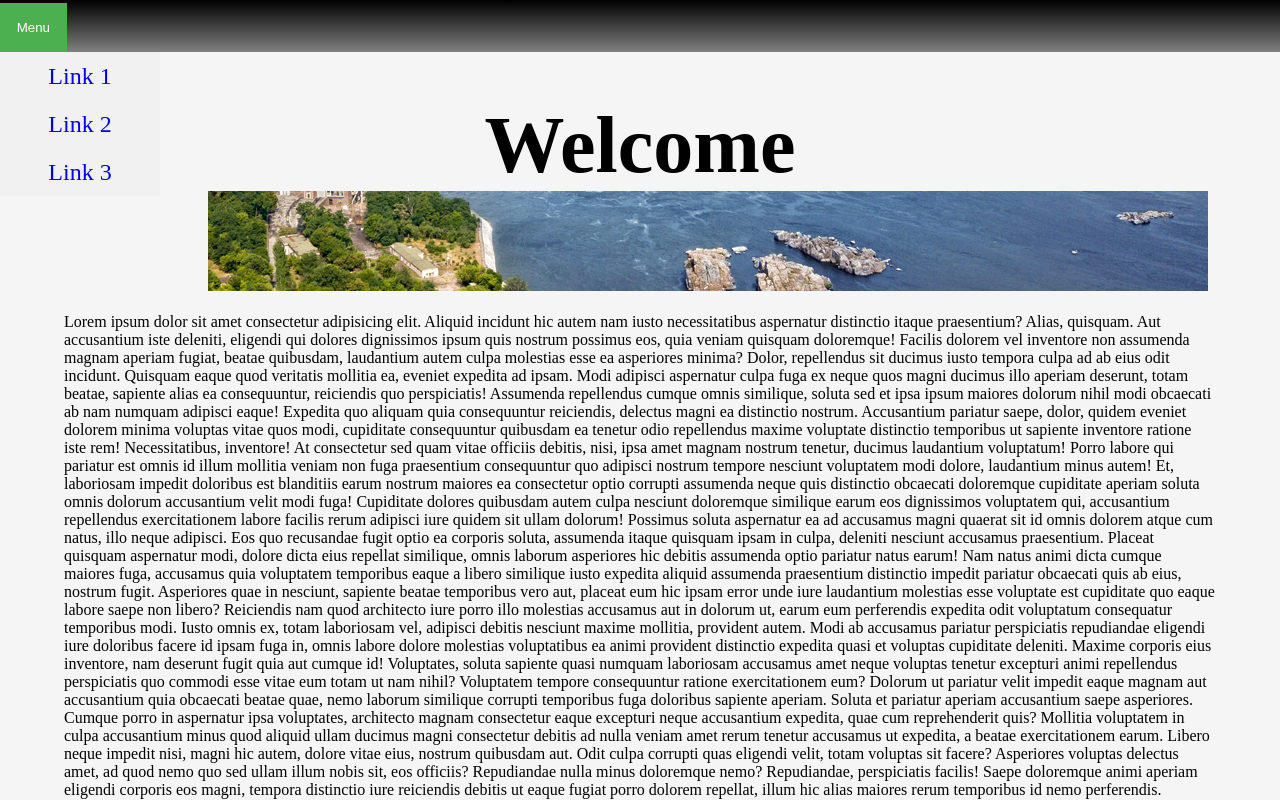
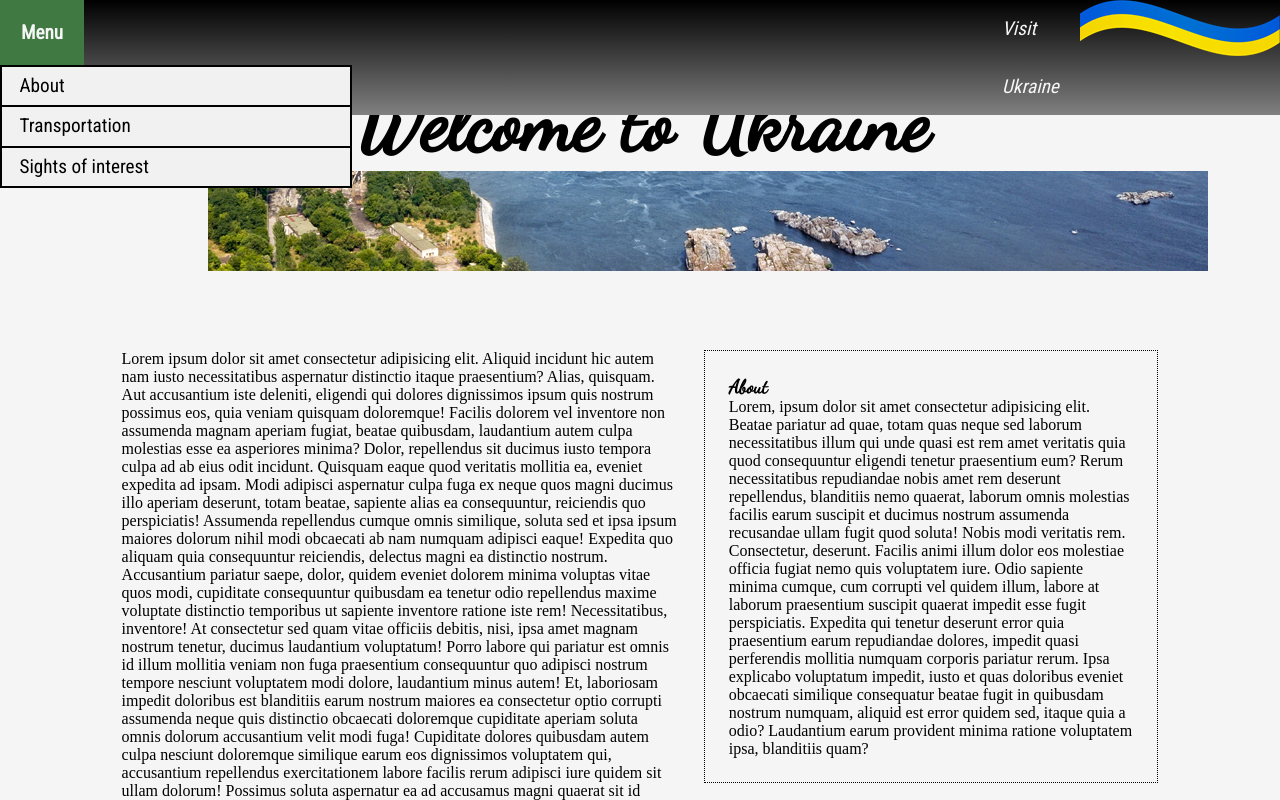
Before and after one commit to oleksandrashevchenko98/css_06, a plain HTML site: page index.html in a window 1280 px wide. Shown: the top 800 px of the page. Drawn offline with Linux system fonts and the light colour scheme; a web font is replaced by a local one.

Commit message:
added items to .section, updated design

```diff
--- a/css/style.css
+++ b/css/style.css
@@ -1,10 +1,12 @@
+@import url("https://fonts.googleapis.com/css2?family=Dancing+Script&family=PT+Serif&family=Phudu&family=Raleway&family=Roboto+Condensed&display=swap");
+
 body {
   background-color: whitesmoke;
 }
 .header,
 footer,
 .header__dropdown-button {
-  color: white;
+  color: whitesmoke;
 }
 .header,
 footer {
@@ -15,10 +17,32 @@ footer {
 .wrapper {
   width: 100%;
 }
+.header__dropdown-button,
+.header,
+.section h4 {
+  font-size: 1.2rem;
+}
+.header__dropdown-button,
+.section h1,
+.section h4 {
+  font-weight: 700;
+}
+
+.section h1,
+.section__image {
+  text-align: center;
+}
+
+.header__dropdown-button,
+.header__dropdown-content a,
+.header__item {
+  font-family: "Roboto Condensed";
+}
+.section h1,
+.section h4 {
+  font-family: "Dancing Script";
+}
 .header {
-  font-size: 1.5rem;
-  text-align: center;
-  line-height: 200%;
   position: fixed;
   display: flex;
 }
@@ -26,6 +50,7 @@ footer {
   position: relative;
   display: inline-block;
 }
+
 .header__dropdown-button {
   background-color: #4caf50;
   padding: 50%;
@@ -35,31 +60,61 @@ footer {
 .header__dropdown-content {
   display: none;
   position: absolute;
-  min-width: 160px;
+  min-width: 350px; /* Не працює, якщо задаю у % */
   z-index: 1;
 }
+.header__dropdown-button:hover {
+  background-color: #407a42;
+  transition: 1s;
+}
+
 .header__dropdown:hover .header__dropdown-content {
   display: block;
   background-color: #f1f1f1;
+  border: 1px solid black;
 }
 .header__dropdown-content a {
+  padding-left: 5%;
   text-decoration: none;
   display: block;
+  color: black;
+  border: 1px solid black;
+  font-size: 1.2rem;
+  line-height: 200%;
+}
+.header__item {
+  padding-left: 75%;
+  line-height: 300%;
+  font-style: italic;
+}
+.header__image {
+  padding-left: 1%;
 }
 .wrapper {
   position: static bottom;
 }
 .section {
-  padding: 100px 5% 50px 5%;
+  padding: 75px 5% 50px 5%;
+}
+.section__article {
+  width: 70%;
 }
 .section h1 {
   font-size: 5rem;
-  font-weight: 700;
   margin: 0 auto;
-  text-align: center;
 }
-.section_image {
+.section--flex {
+  display: flex;
+}
+.section ul {
+  width: 60%;
+}
+.section__image {
   width: 75%;
   margin: 0 auto;
-  text-align: center;
 }
+.section__item {
+  margin: 0 0 5% 5%;
+  padding: 5%;
+  border: 1px dotted black;
+}
--- a/index.html
+++ b/index.html
@@ -13,19 +13,20 @@
         <div class="header__dropdown">
           <button class="header__dropdown-button">Menu</button>
           <div class="header__dropdown-content">
-            <a href="#">Link 1</a>
-            <a href="#">Link 2</a>
-            <a href="#">Link 3</a>
+            <a href="#about">About</a>
+            <a href="#transport">Transportation</a>
+            <a href="#sights">Sights of interest</a>
           </div>
         </div>
-      </header>
+        <div class="header__item"><h3>Visit Ukraine</h></div>
+      <div class="header__image"><img src="img/flag.png" alt="ukrainian-flag"></div></header>
       <div class="section">
-        <h1>Welcome</h1>
-        <div class="section_image">
+        <h1>Welcome to Ukraine</h1>
+        <div class="section__image">
           <img src="img/banner.png" alt="Dnipro" />
         </div>
-        <br />
-        <p>
+        <div class="section section--flex">
+          <article class="section__article">
           Lorem ipsum dolor sit amet consectetur adipisicing elit. Aliquid
           incidunt hic autem nam iusto necessitatibus aspernatur distinctio
           itaque praesentium? Alias, quisquam. Aut accusantium iste deleniti,
@@ -116,31 +117,16 @@
           soluta nemo, magnam debitis maxime et, ea, quidem autem! Corporis
           dolorum nostrum ullam. Exercitationem, quasi tempore voluptatem
           asperiores sint facere dolore vero veniam similique a excepturi earum
-          consequatur provident inventore ratione. Saepe totam aliquam tempora
-          laborum numquam est fugit natus facere dolores odit, eaque eos
-          blanditiis soluta maxime sint exercitationem laboriosam excepturi
-          assumenda incidunt? Eaque sequi tempore magni aliquam, repellat porro
-          ea eveniet alias quas incidunt. Harum provident perferendis veritatis
-          inventore consectetur repellendus perspiciatis earum saepe eos. Harum
-          voluptatum quisquam consequuntur neque. Dignissimos, inventore odio ab
-          blanditiis cupiditate voluptatem asperiores doloremque officia dolore
-          libero. Odio voluptate natus quam quibusdam aliquid adipisci optio
-          sunt laudantium a eius non impedit deleniti, consequatur maiores.
-          Corrupti exercitationem, neque eum laborum temporibus magnam est
-          dignissimos dolorem, ipsa voluptatem atque dolores iure rem
-          perspiciatis alias voluptate, deleniti unde ea quos distinctio numquam
-          eos. Culpa sunt quas qui saepe odio? Ut architecto impedit illum
-          consequatur voluptates illo provident neque ad maiores inventore dicta
-          atque dolores sapiente molestiae voluptatem similique, veritatis
-          voluptate? Ipsum atque facilis ullam delectus, iste et recusandae
-          cumque voluptatibus tempore quia debitis voluptatum natus consequuntur
-          aut nesciunt mollitia nihil eveniet, vel tempora eligendi hic,
-          quibusdam praesentium voluptatem officiis? Provident modi laudantium
-          fugit nam, eaque labore possimus illo natus aspernatur? Harum ea saepe
-          eaque vitae hic sequi quis eligendi corrupti optio quibusdam?
-        </p>
+          consequatur provident inventore ratione.
+        </article>
+        <ul>
+          <li><div class="section__item" id="about"><h4>About</h4>Lorem, ipsum dolor sit amet consectetur adipisicing elit. Beatae pariatur ad quae, totam quas neque sed laborum necessitatibus illum qui unde quasi est rem amet veritatis quia quod consequuntur eligendi tenetur praesentium eum? Rerum necessitatibus repudiandae nobis amet rem deserunt repellendus, blanditiis nemo quaerat, laborum omnis molestias facilis earum suscipit et ducimus nostrum assumenda recusandae ullam fugit quod soluta! Nobis modi veritatis rem. Consectetur, deserunt. Facilis animi illum dolor eos molestiae officia fugiat nemo quis voluptatem iure. Odio sapiente minima cumque, cum corrupti vel quidem illum, labore at laborum praesentium suscipit quaerat impedit esse fugit perspiciatis. Expedita qui tenetur deserunt error quia praesentium earum repudiandae dolores, impedit quasi perferendis mollitia numquam corporis pariatur rerum. Ipsa explicabo voluptatum impedit, iusto et quas doloribus eveniet obcaecati similique consequatur beatae fugit in quibusdam nostrum numquam, aliquid est error quidem sed, itaque quia a odio? Laudantium earum provident minima ratione voluptatem ipsa, blanditiis quam?</div></li>
+        <li><div class="section__item" id="transport"><h4>Transportation</h4>Lorem ipsum dolor sit amet consectetur adipisicing elit. Alias dolorum eveniet cupiditate doloribus sequi consequuntur quis, a quia accusamus distinctio nemo delectus, dolorem nihil facere ea voluptas rerum dolor inventore temporibus! Fuga repellendus corporis necessitatibus itaque ut, eaque, enim dolor aperiam quisquam architecto illo vitae at laborum. Eaque assumenda unde molestias expedita eveniet pariatur necessitatibus similique ex totam modi, harum blanditiis itaque consectetur impedit accusantium. Enim mollitia aspernatur repellendus in temporibus, officiis quasi voluptates quisquam, quaerat quas ipsam amet facere similique perferendis ea optio maxime magni obcaecati, odio aliquid debitis beatae! Voluptatibus iste consequuntur saepe facere nemo deleniti. Nemo molestias, voluptatum ab similique molestiae ipsa. Neque rem illum eaque doloribus iure maxime sequi error quibusdam, odio tempore, qui, distinctio labore vitae dolores consequatur quia a. Aliquid quam, quisquam iste porro nulla unde quos labore molestiae voluptates esse reprehenderit totam itaque possimus! Minima libero voluptatem cumque placeat natus labore aliquid ducimus?</div></li>
+        <li><div class="section__item" id="sights"><h4>Sights of interest</h4>Lorem ipsum dolor sit amet consectetur adipisicing elit. Saepe at autem corporis id odio architecto vitae consectetur eos. Maiores, fugit architecto maxime nostrum incidunt neque atque itaque sequi assumenda vero doloremque quam voluptate quibusdam repudiandae? Magni doloremque nam ipsum deleniti impedit at, eos cumque porro, distinctio facilis libero sit corporis sapiente consectetur, quas dolorum. Quia illo veritatis, dolorum minus soluta sunt ut quasi tempore velit non perspiciatis cupiditate iure est odit laudantium architecto temporibus nisi? Esse debitis qui ullam eligendi recusandae velit, natus temporibus quidem distinctio unde quia cupiditate officia delectus odio hic laborum. Molestiae eos, harum excepturi facere sed ab autem amet voluptatem temporibus ex! Distinctio eligendi dolorum nostrum a non quia laudantium repellat, repudiandae magnam dolore, hic autem placeat incidunt voluptatum odit? Obcaecati quisquam assumenda ipsa excepturi ab debitis saepe adipisci? Dolor nihil repellendus obcaecati itaque deleniti corrupti, ex nobis veritatis tenetur nemo culpa corporis modi cumque molestias?</div></li>
+        </ul>
+      </div>
         <br />
-        <div class="section_image">
+        <div class="section__image">
           <img src="img/banner2.png" alt="Carpathians" />
         </div>
       </div>
```
Also changed, not shown: img/flag.png (added).
